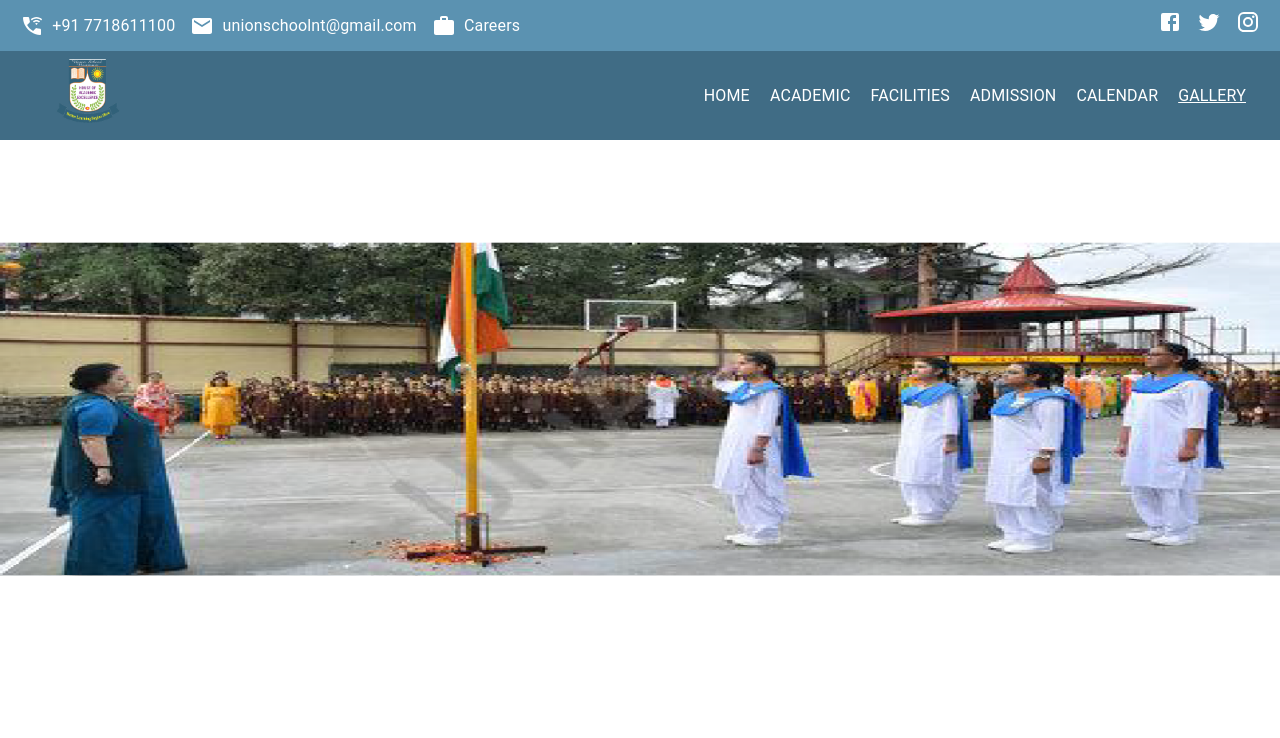
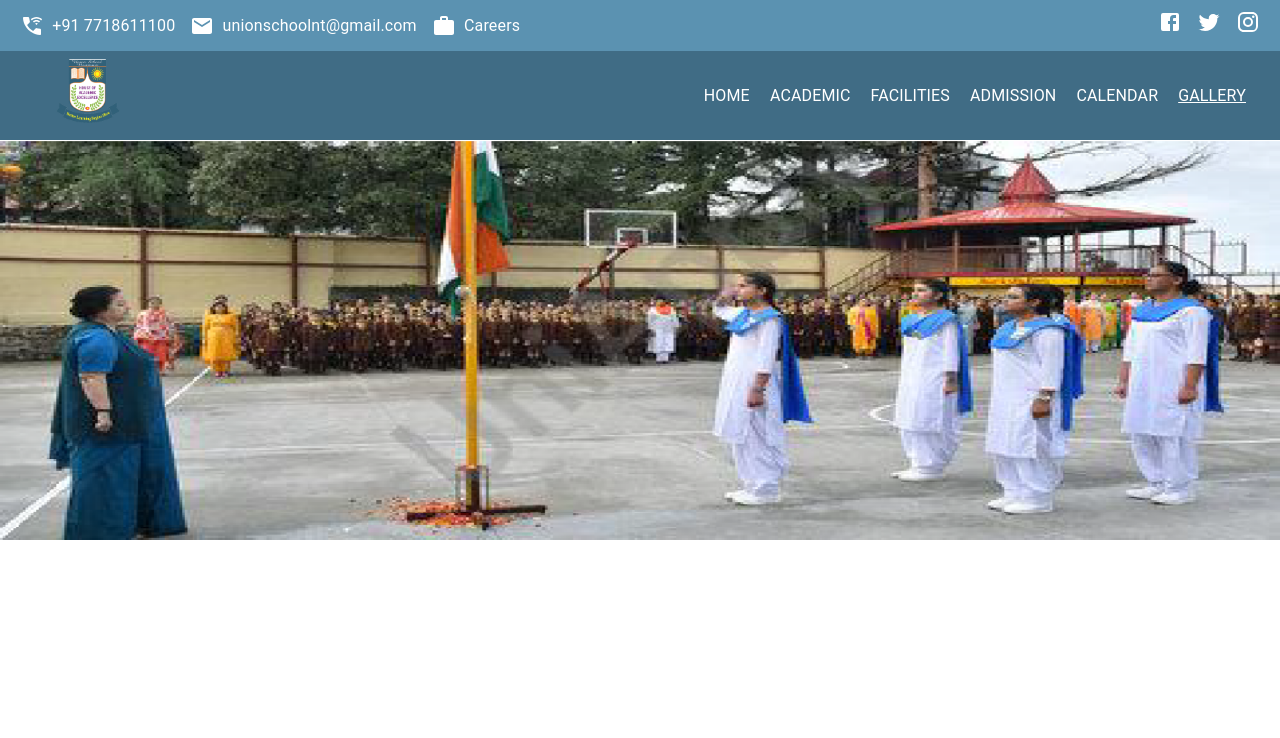
Before and after one commit to harsh6975/Union-School, a React (Create React App) app: page /gallery in a window 1280 px wide. Shown: the top 738 px of the page. Built offline with nearby package versions, Linux system fonts and the light colour scheme.

Commit message:
banner ui imporved

```diff
--- a/src/component/Banner.js
+++ b/src/component/Banner.js
@@ -1,16 +1,11 @@
 import React from "react";
+import styles from "../styles/banner.module.css";
 
 function Banner({ image }) {
   return (
-    <div
-      style={{
-        backgroundImage: `url(${image})`,
-        backgroundRepeat: "no-repeat",
-        backgroundSize: "100% 100%",
-        minHeight: "60vh",
-        maxHeight: "auto",
-      }}
-    ></div>
+    <div className={styles.banner}>
+      <img src={image} alt="banner"></img>
+    </div>
   );
 }
 
--- /dev/null
+++ b/src/styles/banner.module.css
@@ -0,0 +1,22 @@
+.banner {
+  display: flex;
+  align-items: flex-start;
+  justify-content: center;
+}
+
+.banner img {
+  width: 100%;
+  height: 50vh;
+}
+
+@media screen and (max-width: 900px) {
+  .banner img {
+    height: 30vh;
+  }
+}
+
+@media screen and (max-width: 500px) {
+    .banner img {
+      height: 20vh;
+    }
+  }
```
Also changed, not shown: src/images/aca.png, src/images/gallary.png.
